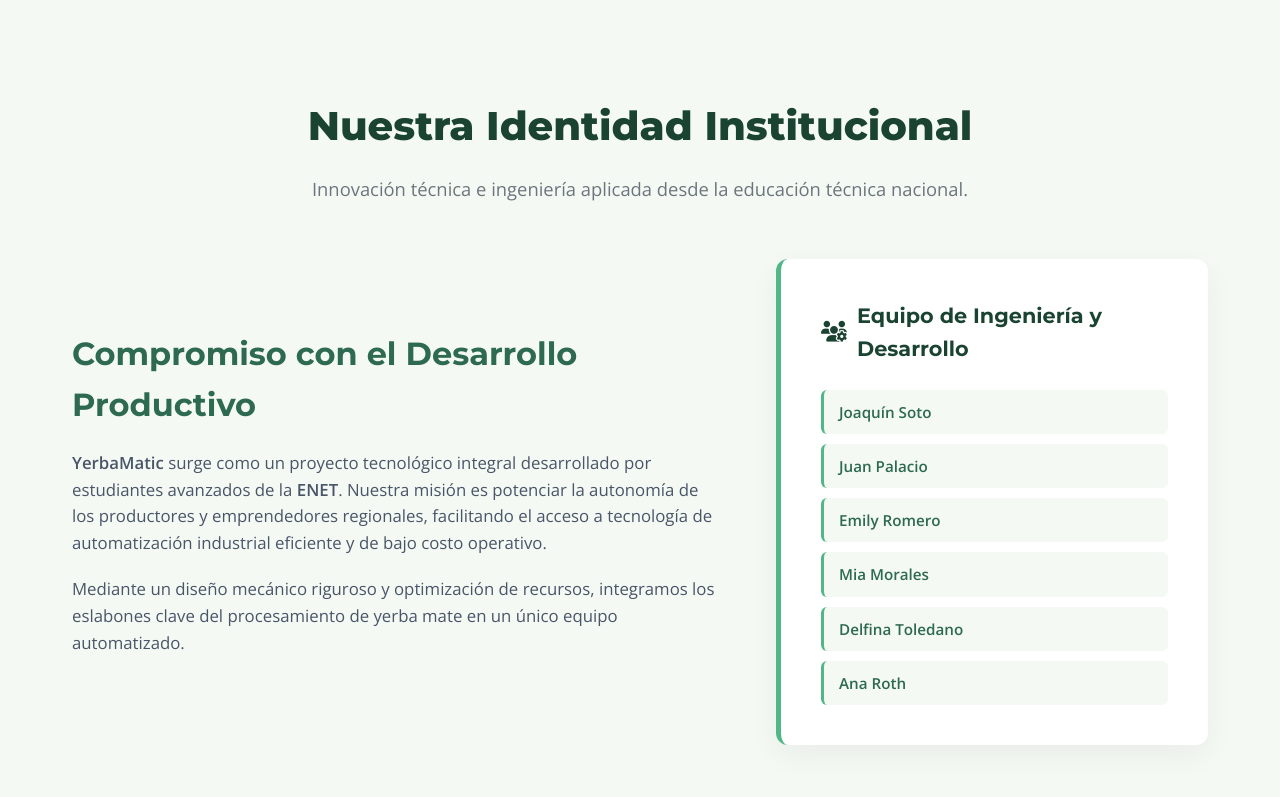
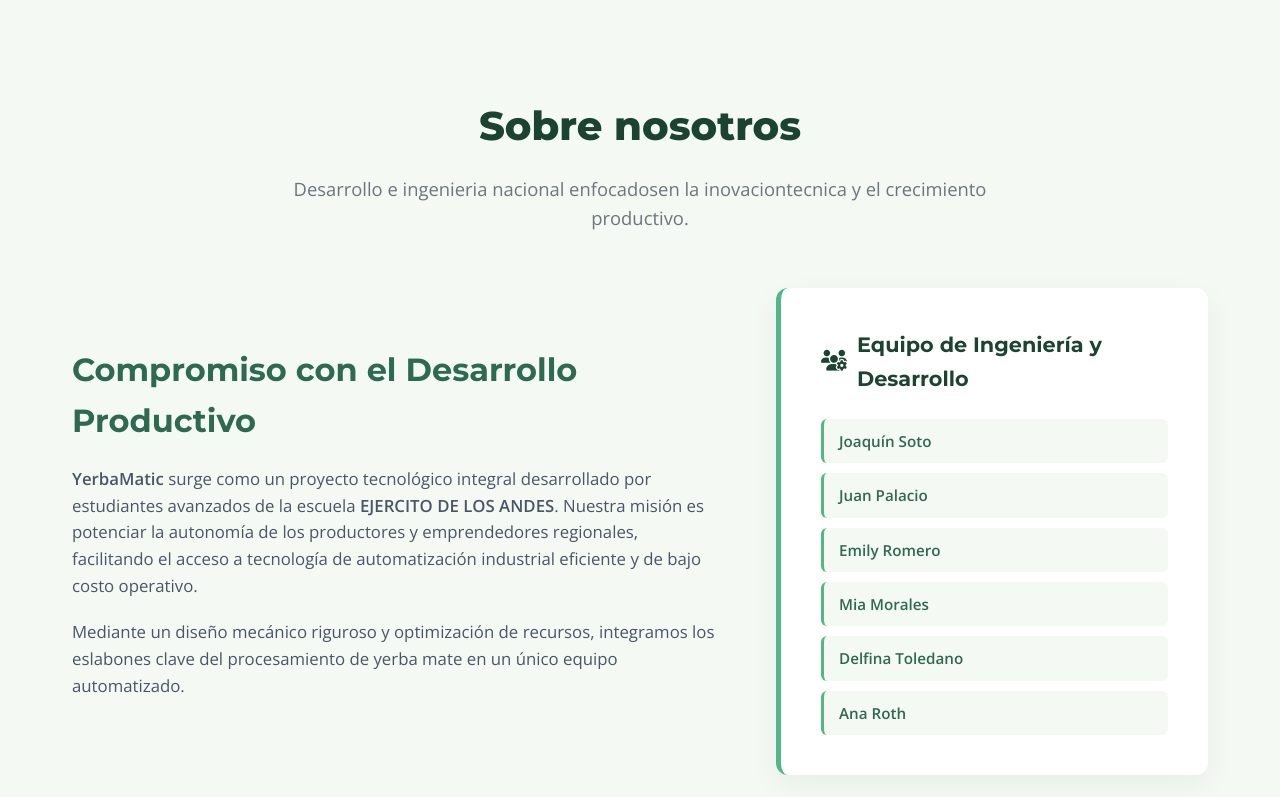
Before and after one commit to joaquinsotofranco1-ui/Yerba-Matic, a plain HTML site: page index.html in a window 1280 px wide. Shown: the part 640-1437 px from the top of the page. Drawn offline with nearby package versions, Linux system fonts and the light colour scheme.

Commit message:
Update index.html

```diff
--- a/index.html
+++ b/index.html
@@ -497,13 +497,13 @@
     <!-- QUIÉNES SOMOS -->
     <section id="nosotros">
         <div class="section-title">
-            <h2>Nuestra Identidad Institucional</h2>
-            <p>Innovación técnica e ingeniería aplicada desde la educación técnica nacional.</p>
+            <h2>Sobre nosotros</h2>
+            <p>Desarrollo e ingenieria nacional enfocadosen la inovaciontecnica y el crecimiento productivo.</p>
         </div>
         <div class="about-grid">
             <div class="about-text">
                 <h3>Compromiso con el Desarrollo Productivo</h3>
-                <p><strong>YerbaMatic</strong> surge como un proyecto tecnológico integral desarrollado por estudiantes avanzados de la <strong>ENET</strong>. Nuestra misión es potenciar la autonomía de los productores y emprendedores regionales, facilitando el acceso a tecnología de automatización industrial eficiente y de bajo costo operativo.</p>
+                <p><strong>YerbaMatic</strong> surge como un proyecto tecnológico integral desarrollado por estudiantes avanzados de la escuela <strong>EJERCITO DE LOS ANDES</strong>. Nuestra misión es potenciar la autonomía de los productores y emprendedores regionales, facilitando el acceso a tecnología de automatización industrial eficiente y de bajo costo operativo.</p>
                 <p>Mediante un diseño mecánico riguroso y optimización de recursos, integramos los eslabones clave del procesamiento de yerba mate en un único equipo automatizado.</p>
             </div>
             <div class="team-box">
```
